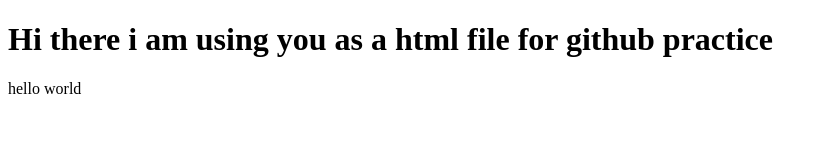
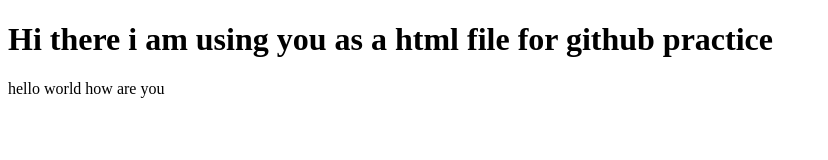
Before and after one commit to Sathvika2612/firstrepo, a plain HTML site: page index.html in a window 1280 px wide. Shown: the whole page, without its empty margins (0-828 px from the left). Drawn offline with Linux system fonts and the light colour scheme.

Commit message:
update index text

```diff
--- a/index.html
+++ b/index.html
@@ -1,5 +1,5 @@
 <!DOCTYPE html>
 <body>
     <h1>Hi there i am using you as a html file for github practice</h1>
-    <p>hello world</p>
+    <p>hello world how are you </p>
 </body>
```
